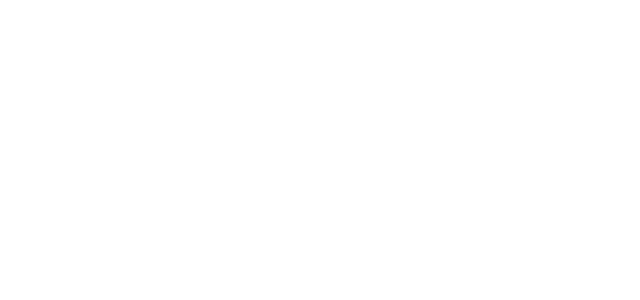
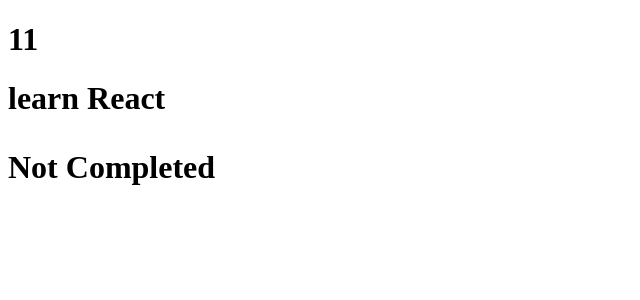
Before and after one commit to purisaurabh/ReactJS-Assignment, a React (Create React App) app in the folder todo-app/: page /todo-details/11 in a window 1280 px wide. Shown: the top 300 px of the page, without its empty margins (0-640 px from the left). Built offline with nearby package versions, Linux system fonts and the light colour scheme; data requests are answered from the project's data file; the HTML template or start-up script is replaced by a standard one.

Commit message:
update reacjs-assignment-3 solution

```diff
--- a/todo-app/src/components/TodoApp.tsx
+++ b/todo-app/src/components/TodoApp.tsx
@@ -6,14 +6,17 @@
 
 import { DATA_URL } from '../utils/constants'
 import usePost from '../utils/usePost'
+import useFetch from '../utils/useFetch'
 
 const TodoApp = () => {
-    // const { data } = useFetch()
+    const todoItems = useFetch()
     const [todos, setTodos] = useState<TodoItem[]>([])
     const [showCompleted, setShowCompleted] = useState(false)
     const [loading, setLoading] = useState<boolean>(true)
     const [error, setError] = useState<string>("")
     const { fetchPost } = usePost()
+
+    console.log({ todoItems })
 
     // we should have this is in another component
     useEffect(() => {
@@ -41,7 +44,7 @@
         if (flagValue) {
             alert("Add Todo Successfully")
         }
-
+        setTodos([...todos, newTodo])
     }
 
     const displayTodos = showCompleted ? todos.filter((todo) => todo.completed === true) : todos
--- a/todo-app/src/components/TodoDetails.tsx
+++ b/todo-app/src/components/TodoDetails.tsx
@@ -7,7 +7,7 @@
 
 const TodoDetails = () => {
   const { id } = useParams();
-  const [todo, setTodo] = useState<TodoItem[] | null>(null);
+  const [todo, setTodo] = useState<TodoItem | null>(null);
 
   useEffect(() => {
     const fetchTodo = async () => {
@@ -27,12 +27,16 @@
     fetchTodo();
   }, [id]);
 
+  console.log({ id })
+
   console.log("Data : ", todo)
 
 
   return (
     <div>
-      {/* <h1>{todo?.id}</h1> */}
+      <h1>{todo?.id}</h1>
+      <h1>{todo?.title}</h1>
+      <h1>{(todo && todo.completed) ? <p>Completed</p> : <p>Not Completed</p>}</h1>
     </div>
   );
 };
--- a/todo-app/src/utils/useFetch.tsx
+++ b/todo-app/src/utils/useFetch.tsx
@@ -5,6 +5,7 @@
 
 const useFetch = () => {
     const [task, setTask] = useState<TodoItem[]>([])
+
     const fetchData = async () => {
         try {
             const res = await fetch(DATA_URL)
@@ -22,6 +23,7 @@
         fetchData()
     }, [DATA_URL])
 
+    console.log({ task })
     return task
 }
 
```
